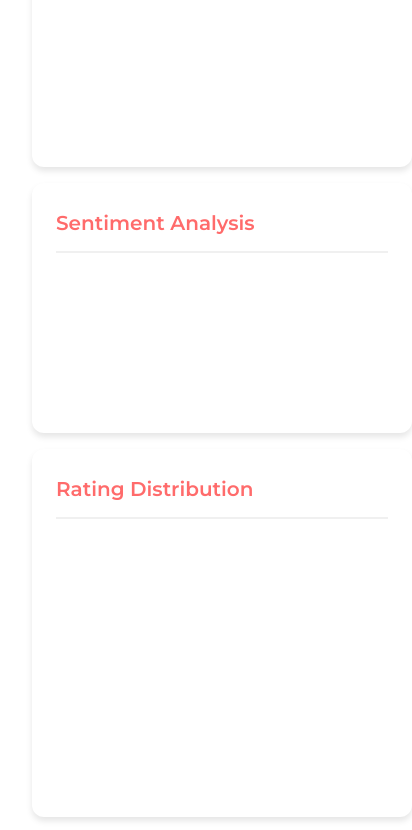
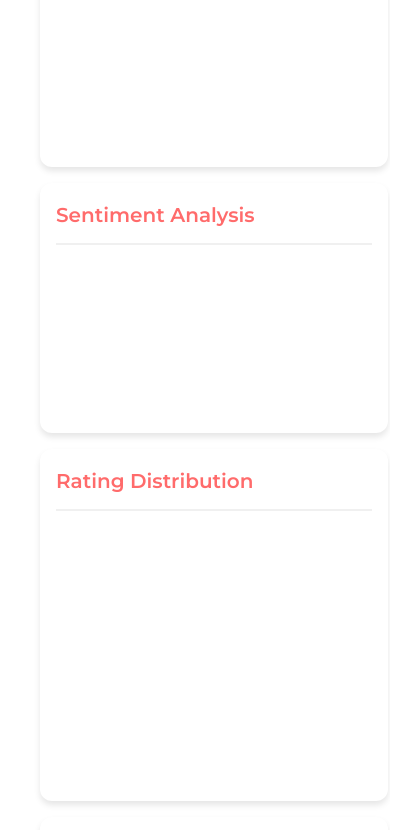
Before and after one commit to Karimov-Akbar/PBL-Project-2, a website: page public/views/dashboard.html in a window 390 px wide. Shown: the part 365-1195 px from the top of the page, 412 px wide, since content can reach past the window. Drawn offline with nearby package versions, Linux system fonts and the light colour scheme; no server answers.

Commit message:
fix adaptive styles

```diff
--- a/public/css/styles.css
+++ b/public/css/styles.css
@@ -383,12 +383,28 @@ footer {
 
 @media (max-width: 768px) {
   .dashboard {
-    padding: 1rem;
+    padding: 1rem 0;
     padding-top: 90px;
   }
 
+  .container {
+    padding: 0 0.5rem;
+  }
+
+  .dashboard-item {
+    padding: 1rem;
+    margin: 0 0.5rem;
+  }
+
   .chart-container {
-    min-height: 300px;
+    padding: 0.5rem;
+    width: 100%;
+    max-width: calc(100vw - 2rem);
+  }
+
+  .review {
+    padding: 0.75rem;
+    margin-bottom: 0.75rem;
   }
 }
 
```
